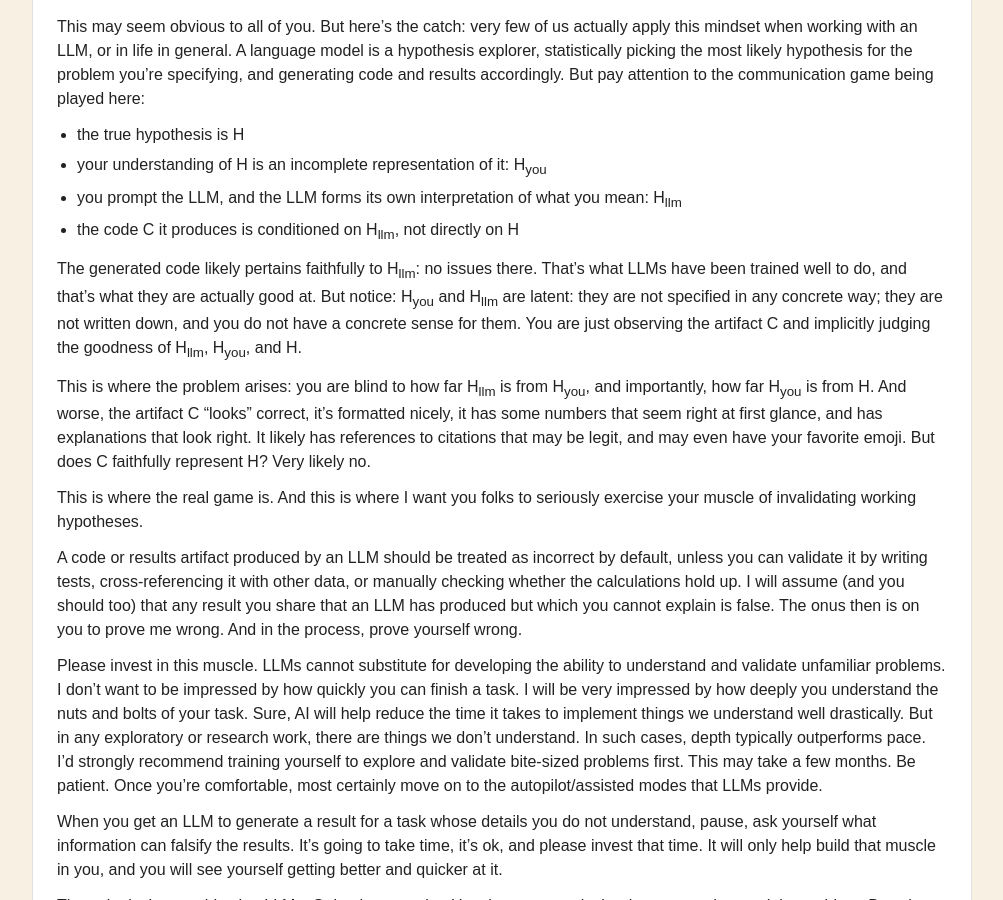
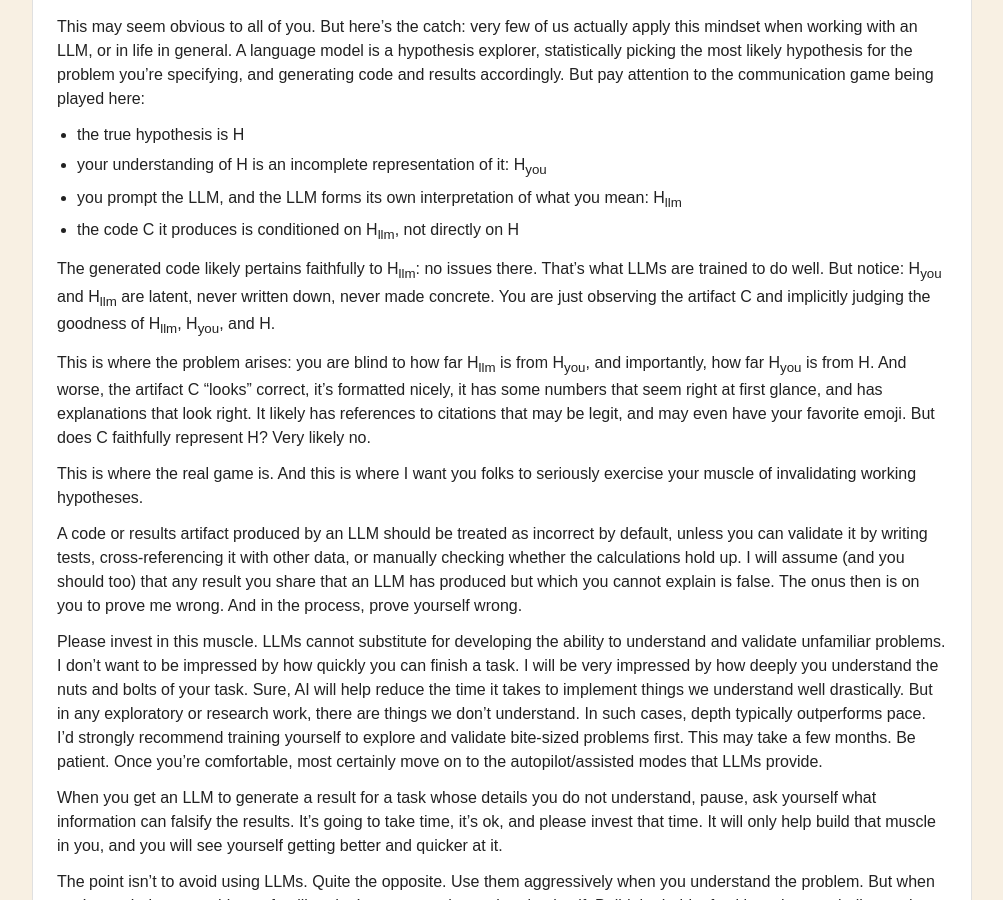
Before and after one commit to manana-labs/manana-labs.github.io, a Jekyll site: the page built from _posts/2026-09-20-a-note-on-the-use-of-llms-for-exploratory-tasks.md, in a window 1280 px wide and 900 px high, scrolled down 1381 px. Shown: the whole window, without its empty margins (138-1141 px from the left). Built offline with Jekyll 4.4.1, drawn with Linux system fonts in a browser that asks for light colours.

Commit message:
Tighten redundant paragraph on latent hypotheses
Co-Authored-By: Claude Sonnet 5 <noreply@anthropic.com>

```diff
--- a/_posts/2026-09-20-a-note-on-the-use-of-llms-for-exploratory-tasks.md
+++ b/_posts/2026-09-20-a-note-on-the-use-of-llms-for-exploratory-tasks.md
@@ -45,7 +45,7 @@ But pay attention to the communication game being played here:
 - you prompt the LLM, and the LLM forms its own interpretation of what you mean: H<sub>llm</sub>
 - the code C it produces is conditioned on H<sub>llm</sub>, not directly on H
 
-The generated code likely pertains faithfully to H<sub>llm</sub>: no issues there. That's what LLMs have been trained well to do, and that's what they are actually good at. But notice: H<sub>you</sub> and H<sub>llm</sub> are latent: they are not specified in any concrete way; they are not written down, and you do not have a concrete sense for them. You are just observing the artifact C and implicitly judging the goodness of H<sub>llm</sub>, H<sub>you</sub>, and H.
+The generated code likely pertains faithfully to H<sub>llm</sub>: no issues there. That's what LLMs are trained to do well. But notice: H<sub>you</sub> and H<sub>llm</sub> are latent, never written down, never made concrete. You are just observing the artifact C and implicitly judging the goodness of H<sub>llm</sub>, H<sub>you</sub>, and H.
 
 This is where the problem arises: you are blind to how far H<sub>llm</sub> is from H<sub>you</sub>, and importantly, how far H<sub>you</sub> is from H. And worse, the artifact C "looks" correct, it's formatted nicely, it has some numbers that seem right at first glance, and has explanations that look right. It likely has references to citations that may be legit, and may even have your favorite emoji. But does C faithfully represent H? Very likely no.
 
```
